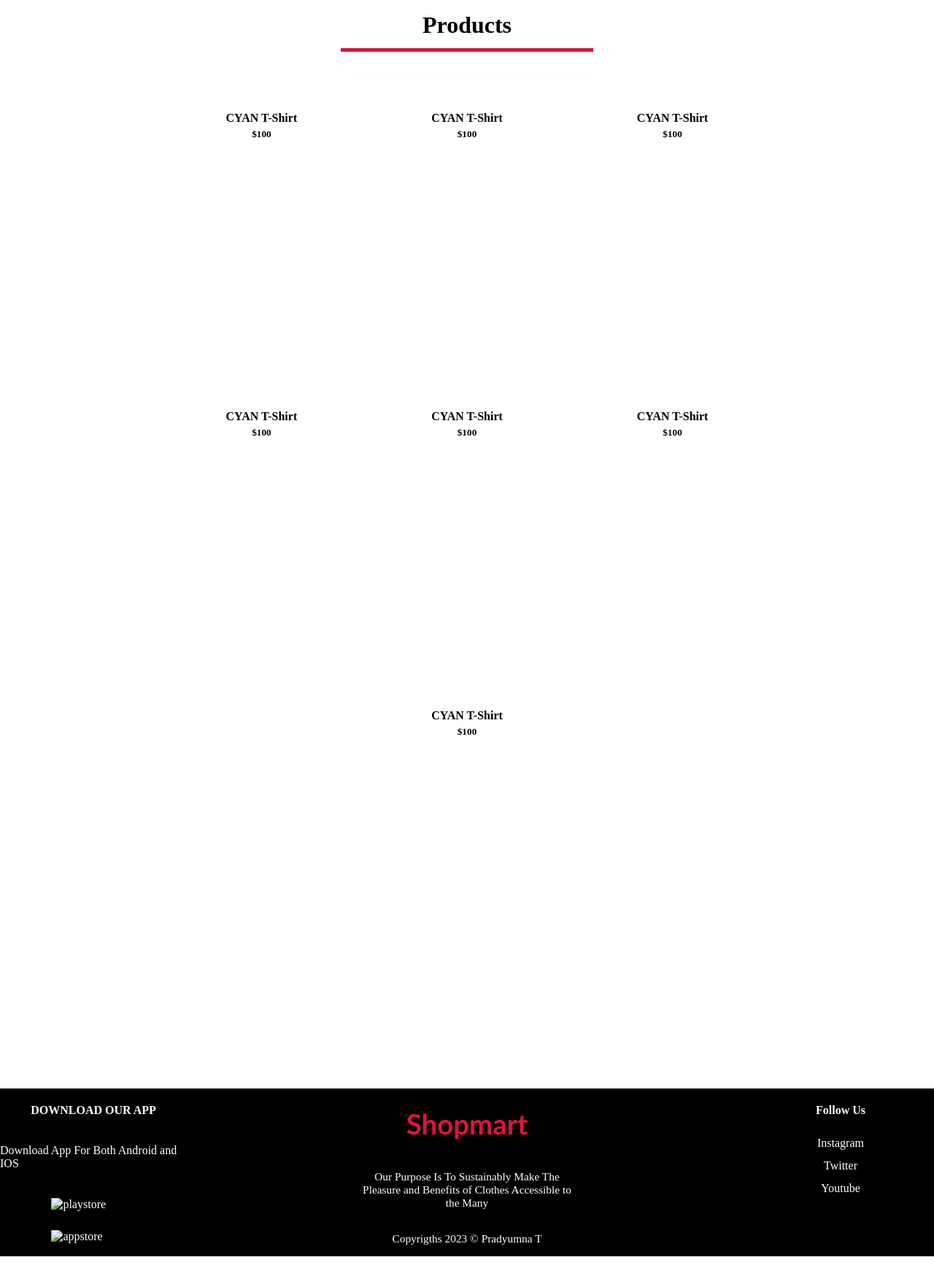
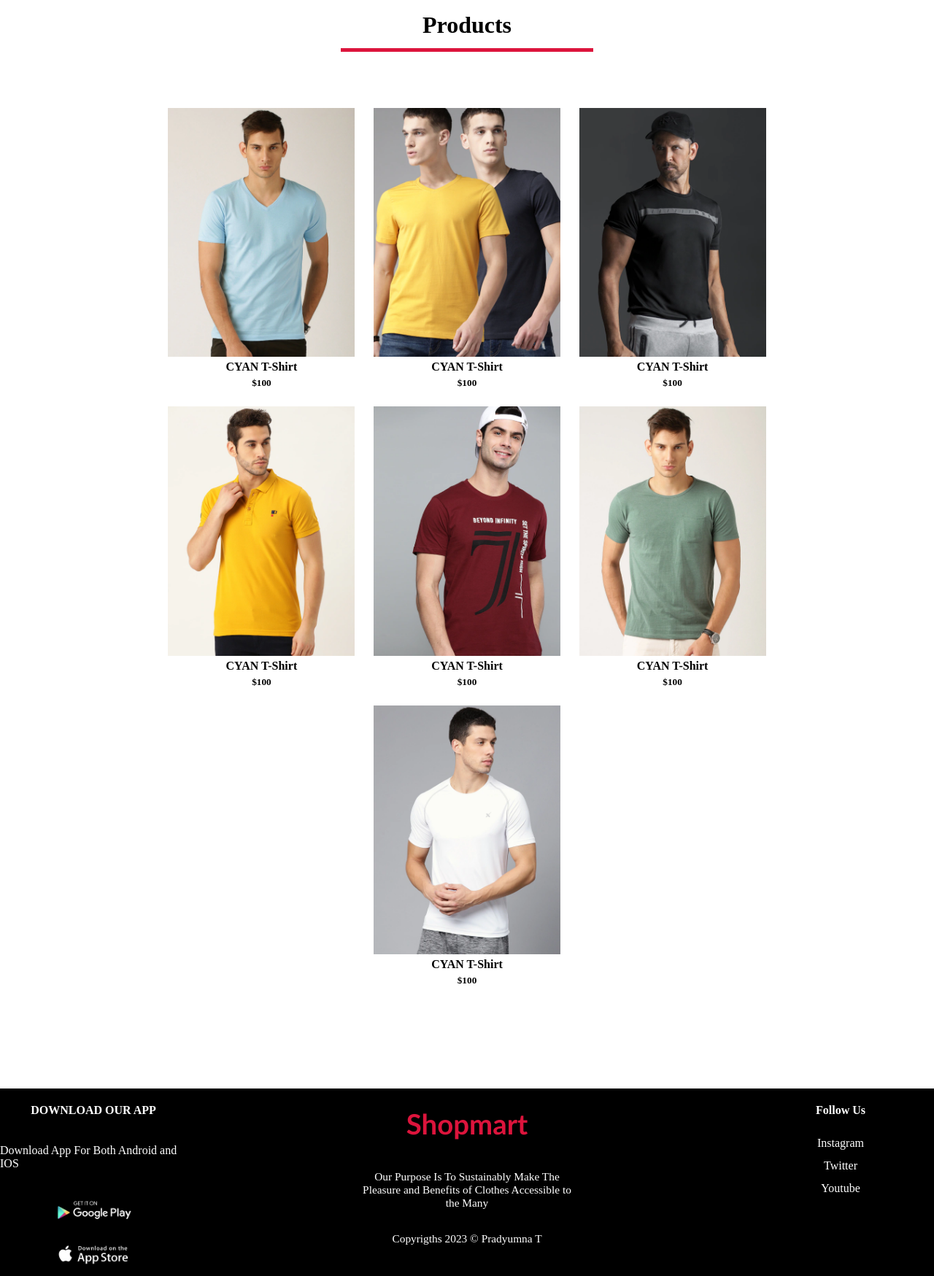
Before and after one commit to Pradhyumna789/Ecommerce_Site_Styling_Flexbox, a plain HTML site: page index.html in a window 1280 px wide. Shown: the part 832-2581 px from the top of the page at 73% size. Before the commit the page ends 2554 px from the top, so only its background shows below. Drawn offline with Linux system fonts and the light colour scheme.

Commit message:
Update index.html

```diff
--- a/index.html
+++ b/index.html
@@ -2,7 +2,7 @@
 <html lang="en">
 <head>
     <link rel="stylesheet" href="style.css">
-    <link rel="shortcut icon" href="./icon.png" type="image/x-icon">
+    <link rel="shortcut icon" href="./Pictures used/icon.png" type="image/x-icon">
     <title>Shopmart</title>
 </head>
 <body>
@@ -19,8 +19,8 @@
         </div>
 
         <div class="right">
-            <img src = "cart.svg" >
-            <img src = "profile.svg">
+            <img src = "./Pictures used/cart.svg" >
+            <img src = "./Pictures used/profile.svg">
         </div>
 
     </nav>
@@ -34,7 +34,7 @@
         </div>
 
         <div class = "container" id = "rightContainer">
-            <img src="home.png" alt="">
+            <img src="./Pictures used/home.png" alt="">
         </div>
     </section>
 
@@ -43,43 +43,43 @@
 
         <div class="productsContainer" id = "prooduct">
             <div class="product">
-                <img src="./1.webp" alt="">
+                <img src="./Pictures used/1.webp" alt="">
                 <h4>CYAN T-Shirt</h4>
                 <h5>$100</h5>
             </div>
 
             <div class="product">
-                <img src="./2.webp" alt="">
+                <img src="./Pictures used/2.webp" alt="">
                 <h4>CYAN T-Shirt</h4>
                 <h5>$100</h5>
             </div>
 
             <div class="product">
-                <img src="./3.webp" alt="">
+                <img src="./Pictures used/3.webp" alt="">
                 <h4>CYAN T-Shirt</h4>
                 <h5>$100</h5>
             </div>
 
             <div class="product">
-                <img src="./4.webp" alt="">
+                <img src="./Pictures used/4.webp" alt="">
                 <h4>CYAN T-Shirt</h4>
                 <h5>$100</h5>
             </div>
 
             <div class="product">
-                <img src="./5.webp" alt="">
+                <img src="./Pictures used/5.webp" alt="">
                 <h4>CYAN T-Shirt</h4>
                 <h5>$100</h5>
             </div>
 
             <div class="product">
-                <img src="./7.webp" alt="">
+                <img src="./Pictures used/7.webp" alt="">
                 <h4>CYAN T-Shirt</h4>
                 <h5>$100</h5>
             </div>
 
             <div class="product">
-                <img src="./8.webp" alt="">
+                <img src="./Pictures used/8.webp" alt="">
                 <h4>CYAN T-Shirt</h4>
                 <h5>$100</h5>
             </div>
@@ -91,8 +91,8 @@
         <div class="leftFooter">
             <h4>DOWNLOAD OUR APP</h4>
             <p>Download App For Both Android and IOS</p>
-            <img src="./playstore.png" alt="playstore">
-            <img src="./Appstore.png" alt="appstore">
+            <img src="./Pictures used/playstore.png" alt="playstore">
+            <img src="./Pictures used/Appstore.png" alt="appstore">
         </div>
 
         <div class="midFooter">
```
